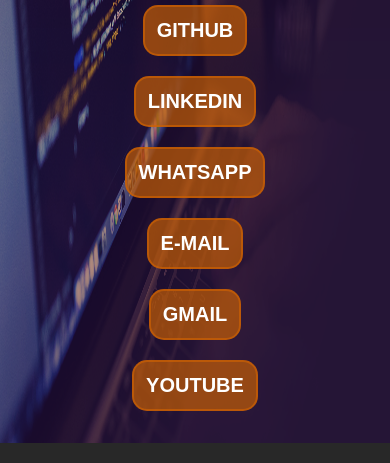
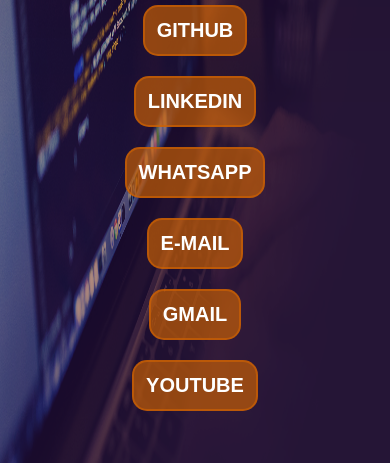
Before and after one commit to LuanRibeiro0/redes-atualizadas, a plain HTML site: page index.html in a window 390 px wide. Shown: the part 387-850 px from the top of the page. Drawn offline with Linux system fonts and the light colour scheme.

Commit message:
Update responsive.css

```diff
--- a/css/responsive.css
+++ b/css/responsive.css
@@ -1,7 +1,7 @@
 @media screen and (max-width:768px){
     .img-fundo img{
         width: 100%;
-        height: 830px;
+        height: 850px;
     }
 
 }
@@ -9,7 +9,7 @@
 @media screen and (max-width:426px){
     .img-fundo img{
         width: 100%;
-        height: 830px;
+        height: 850px;
     }
 
 }
```
